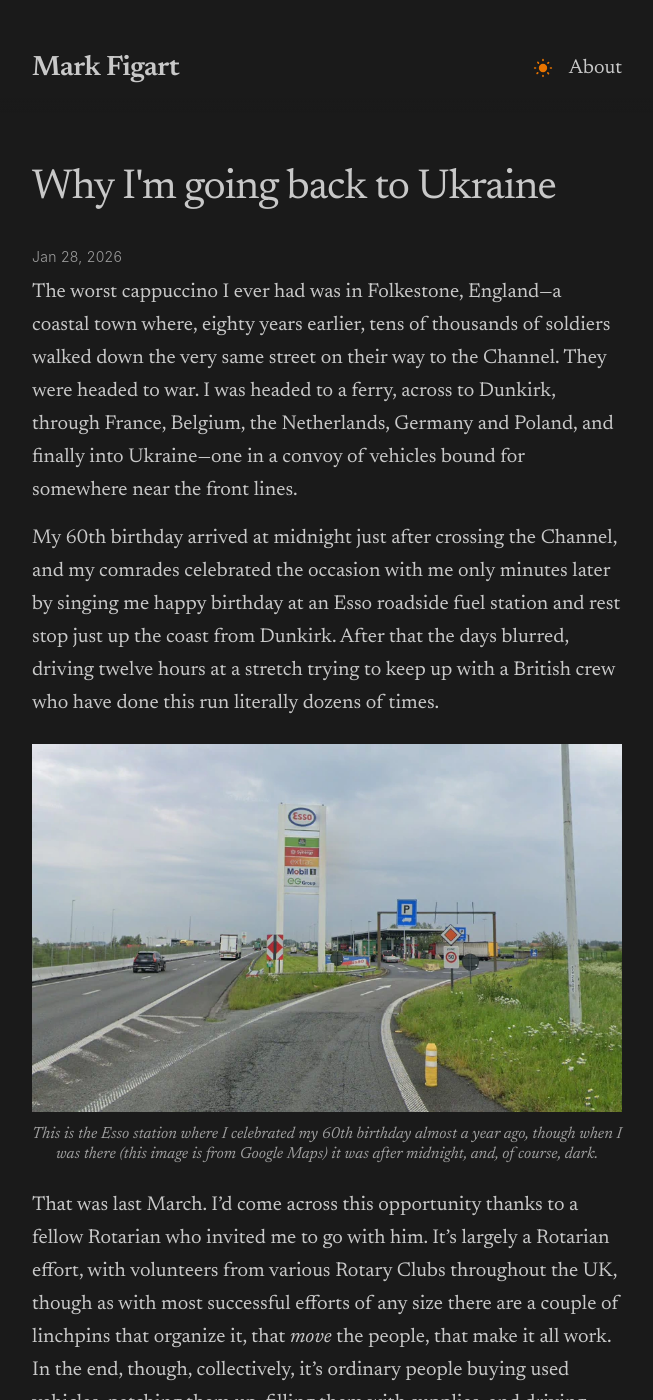
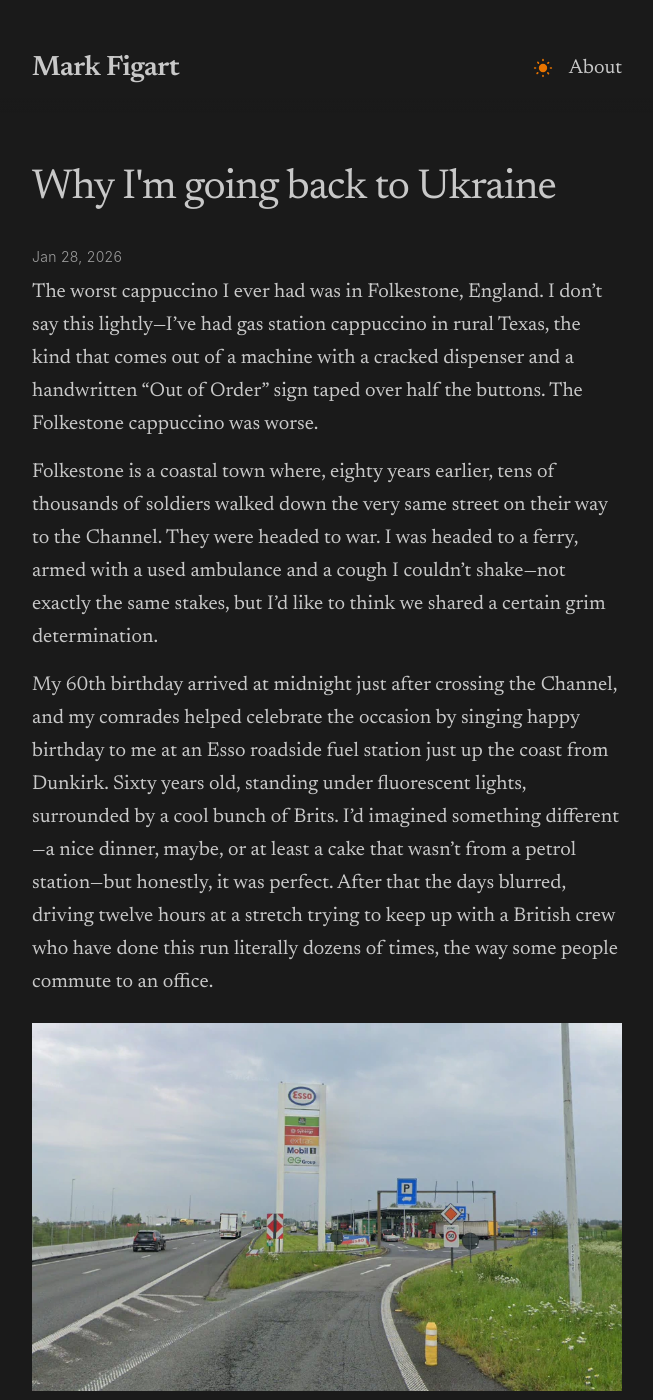
Before and after one commit to figart/60, a Jekyll site: the page built from _posts/2026-01-28-why-im-going-back-to-ukraine.md, in a window 1280 px wide and 1400 px high. Shown: the whole window, without its empty margins (313-966 px from the left). Built offline with Jekyll 4.4.1, drawn with Linux system fonts in a browser that asks for light colours; some of the changed text lies outside the part shown.

Commit message:
updating ukraine post

```diff
--- a/_posts/2026-01-28-why-im-going-back-to-ukraine.md
+++ b/_posts/2026-01-28-why-im-going-back-to-ukraine.md
@@ -4,18 +4,20 @@ title: "Why I'm going back to Ukraine"
 date: 2026-01-28
 ---
 
-The worst cappuccino I ever had was in Folkestone, England—a coastal town where, eighty years earlier, tens of thousands of soldiers walked down the very same street on their way to the Channel. They were headed to war. I was headed to a ferry, across to Dunkirk, through France, Belgium, the Netherlands, Germany and Poland, and finally into Ukraine—one in a convoy of vehicles bound for somewhere near the front lines.
+The worst cappuccino I ever had was in Folkestone, England. I don't say this lightly—I've had gas station cappuccino in rural Texas, the kind that comes out of a machine with a cracked dispenser and a handwritten "Out of Order" sign taped over half the buttons. The Folkestone cappuccino was worse.
 
-My 60th birthday arrived at midnight just after crossing the Channel, and my comrades celebrated the occasion with me only minutes later by singing me happy birthday at an Esso roadside fuel station and rest stop just up the coast from Dunkirk. After that the days blurred, driving twelve hours at a stretch trying to keep up with a British crew who have done this run literally dozens of times.
+Folkestone is a coastal town where, eighty years earlier, tens of thousands of soldiers walked down the very same street on their way to the Channel. They were headed to war. I was headed to a ferry, armed with a used ambulance and a cough I couldn't shake—not exactly the same stakes, but I'd like to think we shared a certain grim determination.
+
+My 60th birthday arrived at midnight just after crossing the Channel, and my comrades helped celebrate the occasion by singing happy birthday to me at an Esso roadside fuel station just up the coast from Dunkirk. Sixty years old, standing under fluorescent lights, surrounded by a cool bunch of Brits. I'd imagined something different—a nice dinner, maybe, or at least a cake that wasn't from a petrol station—but honestly, it was perfect. After that the days blurred, driving twelve hours at a stretch trying to keep up with a British crew who have done this run literally dozens of times, the way some people commute to an office.
 
 <figure>
   <img src="/assets/images/highway-north-of-dunkirk.webp" alt="Highway north of Dunkirk">
   <figcaption>This is the Esso station where I celebrated my 60th birthday almost a year ago, though when I was there (this image is from Google Maps) it was after midnight, and, of course, dark.</figcaption>
 </figure>
 
-That was last March. I'd come across this opportunity thanks to a fellow Rotarian who invited me to go with him. It's largely a Rotarian effort, with volunteers from various Rotary Clubs throughout the UK, though as with most successful efforts of any size there are a couple of linchpins that organize it, that _move_ the people, that make it all work. In the end, though, collectively, it's ordinary people buying used vehicles, patching them up, filling them with supplies, and driving them straight into Ukraine. No bureaucracy. No shipping containers. Just keys in hand, delivered to people who need them. On my first trip, the vehicles were being used to rescue the wounded and evacuate displaced civilians. There are still a lot of rescues happening, but more and more of these vehicles are being used to sustain the war mission, to help defend Ukraine from the Russians.
+That was last March. I'd come across this opportunity thanks to a fellow Rotarian who invited me to go with him. It's largely a Rotarian effort, with volunteers from various Rotary Clubs throughout the UK, though as with most successful efforts of any size there are a couple of linchpins that organize it, that _move_ the people, that make it all work. In the end, though, collectively, it's ordinary people buying used vehicles, patching them up, filling them with supplies, and driving them straight into Ukraine. No bureaucracy. No shipping containers. Just keys in hand, delivered to people who need them. On my first trip, the vehicles were generally being used for rescue of the wounded and evacuation of displaced civilians. There are still a lot of rescues happening, but more and more of these vehicles are being used to sustain the war mission, to help defend Ukraine from the Russians.
 
-I almost didn't go last year. Not because I was afraid of what might happen in Ukraine—I've always had a bit of the adventurer in me—but because I'd come down with a nasty cough days before my flight and wasn't sure I'd recover in time. I paid the airline $700 at the last minute to delay my departure, then spent the next 48 hours wondering if I should just stay home. Thank goodness I didn't. But the cough came with me across the Channel, through the checkpoints, past the occasional soldiers stationed at bridges here and there, all the way to Lviv.
+I almost didn't go last year. Not because I was afraid of what might happen in Ukraine—I've always had a bit of the adventurer in me—but because I'd come down with a nasty cough days before my flight and wasn't sure I'd recover in time. I paid the airline $700 at the last minute to delay my departure, spent the next 48 hours lying on my couch wondering if I should just stay home, then decided to go anyway. The cough came with me. Across the Channel. Through the checkpoints. Past the occasional soldiers stationed at bridges. All the way to Lviv. I'm sure I made an inspiring impression—the American volunteer, hacking into his elbow while trying to look stoic.
 
 And now I'm going back.
 
@@ -23,21 +25,23 @@ And now I'm going back.
 
 I've been trying to articulate why.
 
-It's not the adventure, though I won't pretend the adventure isn't part of it. Driving across Europe in a convoy feels like something—purposeful, kinetic, alive. I'm fortunate to have had plenty of adventures, but this one's different.
+It's not the adventure, though I won't pretend the adventure isn't part of it. Driving across Europe in a convoy _feels_ like something—purposeful, kinetic, alive. I'm fortunate to have had plenty of adventures, but this one's different.
 
-Part of it is the people. The Ukrainians I met weren't victims waiting to be saved. They were doctors running hospitals, widows leading initiatives to help other widows, comedians still telling jokes, printers still running presses. They didn't need my pity. They needed vehicles, medical supplies, water purification systems, diapers. So that's what we brought.
+Part of it is the people. The Ukrainians I met weren't victims waiting to be saved. They were doctors running hospitals, widows leading initiatives to help other widows, comedians still telling jokes, printers still running presses. They didn't need my pity. They needed vehicles, medical supplies, water purification systems, diapers. So that's what we brought. My fellow crew mates, though, they were the highlight of my trip. Hanging out at a pub in Lviv swapping stories was just one of so many fine memories.
 
-Part of it is the energy. There's no other word for it. At the border crossing back into Poland, after days inside Ukraine, I felt something I can only describe as _dense_—the accumulated weight of everyone who's crossed that line in the last three years. Refugees. Soldiers. Mothers with children. Aid workers. Journalists. Me, some guy from Texas who showed up with a used ambulance and not much else. The checkpoints are where everything turns serious. You feel the density.
+Part of it is the energy. At the border crossing back into Poland, after days inside Ukraine, I felt something I didn't expect—a kind of compression, like the air itself had weight. Everyone who's crossed that line in the last three years leaves something behind. Refugees. Soldiers. Mothers with children pressed to their chests. Aid workers running on caffeine and purpose. Journalists with notepads full of things they'll never be able to un-see. And me, some guy from Texas who showed up with a used ambulance, a bad cough, and not much else. The checkpoints are where the noise drops away. Where you stop talking and just wait. That's where it all turns serious.
 
-And part of it—I'll just say it—is that being in a country at war felt less threatening than home.
+And part of it—I'll just say it—is that being in a country at war felt strangely more coherent than home.
 
-Not that I was dodging missiles. The front lines were a hundred miles east of where I dared venture. What I mean is this: In Ukraine, people know what they're fighting for. There's clarity. Purpose. A shared understanding that something precious is at stake and worth defending.
+Not that I was dodging missiles. Not that we didn't hear a drone or two, and see obvious signs of destruction. And cemeteries lined with the flags marking the graves of fallen soldiears. But the front lines were a hundred miles east of where I dared venture. What I mean is this: In Ukraine, people know what they're fighting for. There's clarity. Purpose. A shared understanding that something precious is at stake and worth defending. The enemy is external and obvious.
 
-Back home, I'm not so sure many of us realize we're at war. Or what we're desperately needing to defend. Or who we've become. I read the news (much less now, admittedly, than I did before) and feel something between grief and nausea. I'm not here to lecture about politics—people believe what they believe, and I've got no interest in pretending I'm better than my neighbors. But I can say this much: something seems wrong. And being in Ukraine, surrounded by people who've had everything upended and are still building, still helping, still laughing—it made me feel less alone in that unease.
+Back home, I'm not so sure many of us realize we're also in a fight. Or what we're defending if we do realize it. When I read the news—much less now than I used to—I feel something between grief and nausea. I'm not here to lecture about politics; people believe what they believe, and I've got no business in pretending I'm wiser or better than my neighbors. But I can say this: the gap between what we say we value and how we actually treat each other feels wider than it used to. And being in Ukraine, surrounded by people who've had everything upended and are still building, still helping, still laughing—it made me feel less alone in that unease.
 
 So I'm going back.
 
 ---
+
+## Can you help me?
 
 In five weeks, I'll fly to London, meet up with the convoy, and do it all again. This time I'm raising $5,000 to help cover the cost of one vehicle—its purchase, repairs, and paperwork. Once again, I'll drive east across Europe, straight into Ukraine, and hand the keys to someone who needs it.
 
--- a/_sass/minima/_layout.scss
+++ b/_sass/minima/_layout.scss
@@ -143,7 +143,7 @@
  * Site footer
  */
 .site-footer {
-  padding: 3.75rem 0 1.875rem 0;
+  padding: 1.875rem 0 1.875rem 0;
   margin-top: 1.875rem;
   text-align: center;
 }
@@ -267,7 +267,7 @@
 }
 
 .post-content {
-  margin-bottom: 1.875rem;
+  margin-bottom: 0.9375rem;
 
   figure {
     margin: 1.5rem 0;
@@ -296,7 +296,7 @@
   }
 
   .gallery-carousel {
-    margin: 1.5rem 0 0;
+    margin: 1.5rem 0 1.5rem;
     position: relative;
 
     .splide__track {
```
